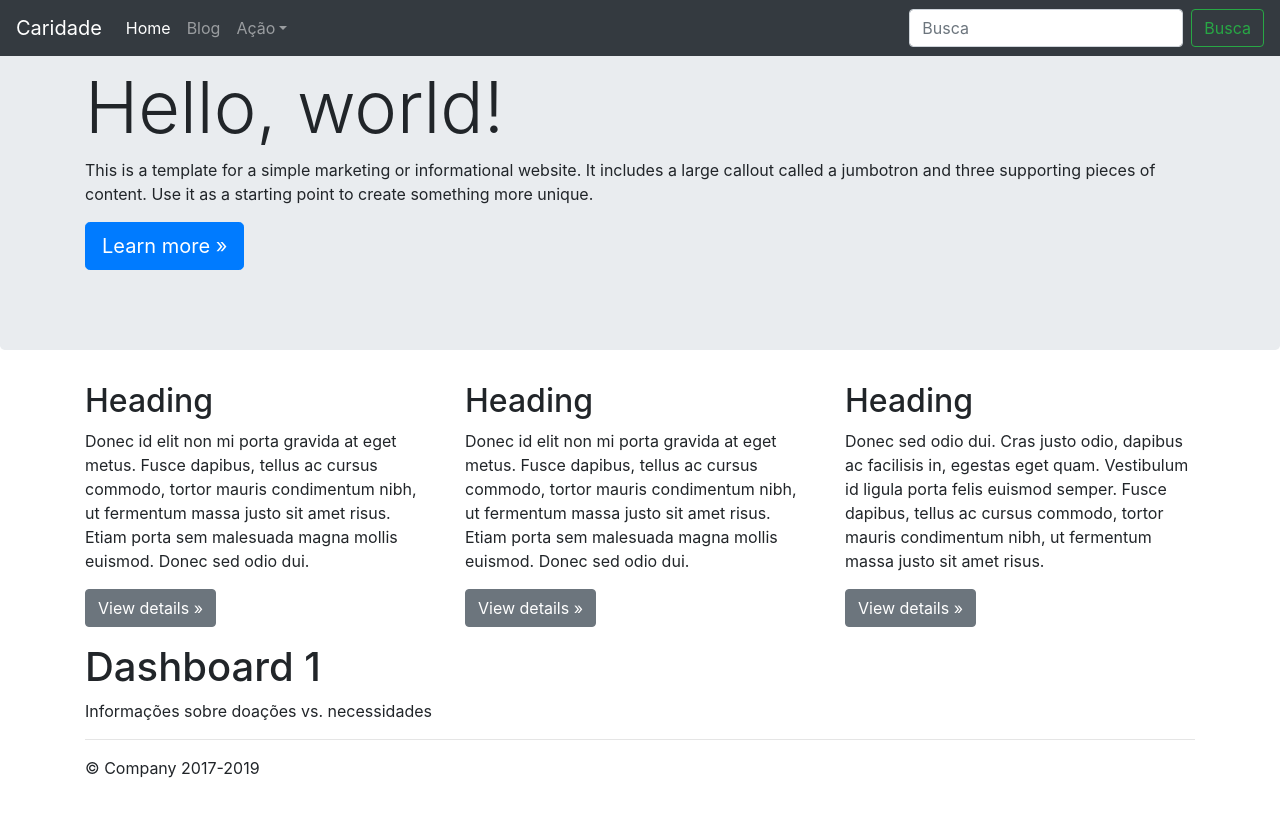
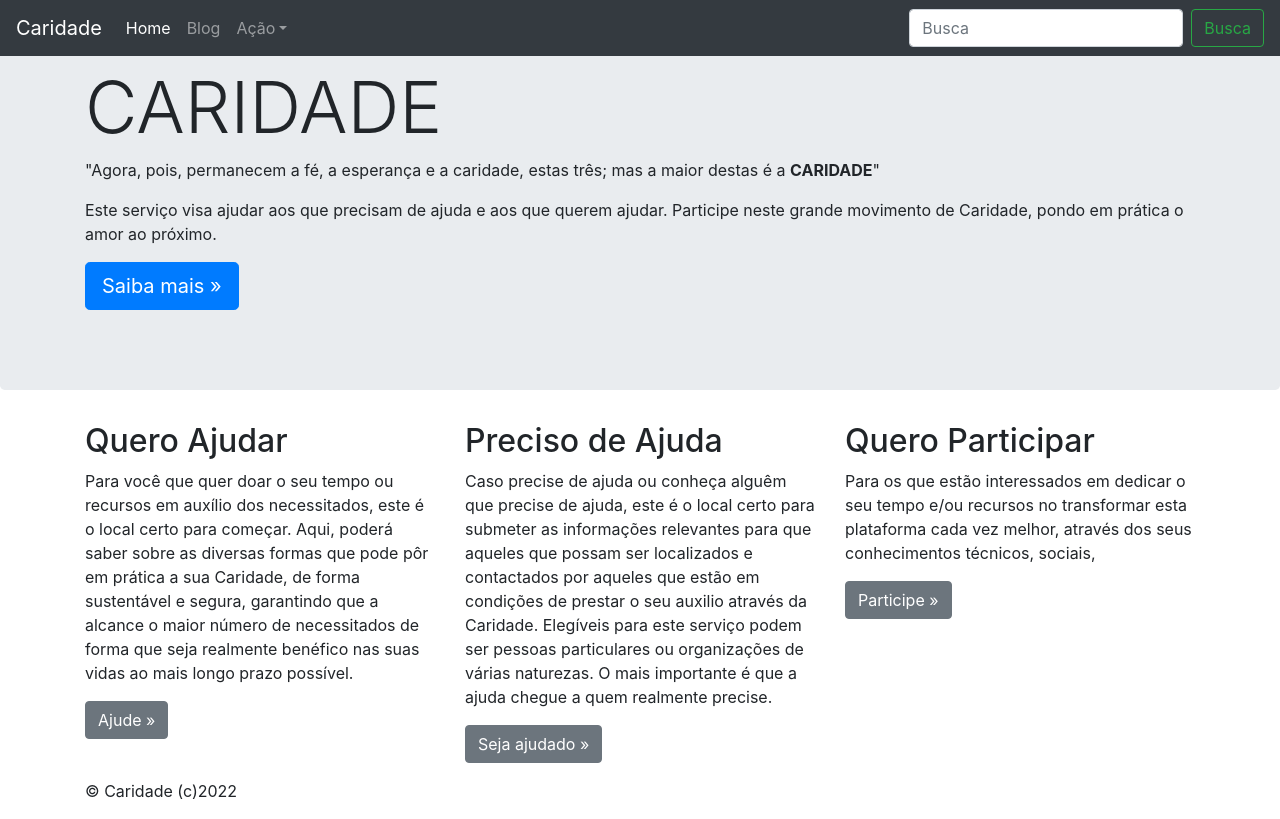
Before and after one commit to seckt0r/caridade, a Django app: template acao/templates/acao/dashboard.html in a window 1280 px wide. Before the commit the page ends 778 px from the top, so only its background shows below. Run offline with Django 3.2, Linux system fonts and the light colour scheme; the template is opened without the code that fills it, so the values that code supplies are empty; some libraries are stand-ins or nearby versions.

Commit message:
Atualização da versão do Django e textos na dashboard.

```diff
--- a/acao/templates/acao/dashboard.html
+++ b/acao/templates/acao/dashboard.html
@@ -2,6 +2,26 @@
 {% load static %}
 
 {% block conteudo %}
-<h1>Dashboard 1</h1>
-Informações sobre doações vs. necessidades
+
+<div class="container">
+    <!-- Example row of columns -->
+    <div class="row">
+      <div class="col-md-4">
+        <h2>Quero Ajudar</h2>
+        <p>Para você que quer doar o seu tempo ou recursos em auxílio dos necessitados, este é o local certo para começar. Aqui, poderá saber sobre as diversas formas que pode pôr em prática a sua Caridade, de forma sustentável e segura, garantindo que a alcance o maior número de necessitados de forma que seja realmente benéfico nas suas vidas ao mais longo prazo possível.</p>
+        <p><a class="btn btn-secondary" href="#" role="button">Ajude &raquo;</a></p>
+      </div>
+      <div class="col-md-4">
+        <h2>Preciso de Ajuda</h2>
+        <p>Caso precise de ajuda ou conheça alguêm que precise de ajuda, este é o local certo para submeter as informações relevantes para que aqueles que possam ser localizados e contactados por aqueles que estão em condições de prestar o seu auxilio através da Caridade. Elegíveis para este serviço podem ser pessoas particulares ou organizações de várias naturezas. O mais importante é que a ajuda chegue a quem realmente precise.</p>
+        <p><a class="btn btn-secondary" href="#" role="button">Seja ajudado &raquo;</a></p>
+      </div>
+      <div class="col-md-4">
+        <h2>Quero Participar</h2>
+        <p>Para os que estão interessados em dedicar o seu tempo e/ou recursos no transformar esta plataforma cada vez melhor, através dos seus conhecimentos técnicos, sociais, </p>
+        <p><a class="btn btn-secondary" href="#" role="button">Participe &raquo;</a></p>
+      </div>
+    </div>
+</div>
+
 {% endblock conteudo %}
--- /dev/null
+++ b/requirements.txt
@@ -0,0 +1,3 @@
+asgiref==3.5.2
+Django==4.0.4
+sqlparse==0.4.2
--- a/templates/base.html
+++ b/templates/base.html
@@ -67,46 +67,24 @@
 
 <main role="main">
 
-  <!-- Main jumbotron for a primary marketing message or call to action -->
   <div class="jumbotron">
     <div class="container">
-      <h1 class="display-3">Hello, world!</h1>
-      <p>This is a template for a simple marketing or informational website. It includes a large callout called a jumbotron and three supporting pieces of content. Use it as a starting point to create something more unique.</p>
-      <p><a class="btn btn-primary btn-lg" href="#" role="button">Learn more &raquo;</a></p>
+      <h1 class="display-3">CARIDADE</h1>
+      <p>"Agora, pois, permanecem a fé, a esperança e a caridade, estas três; mas a maior destas é a <b>CARIDADE</b>"</p>
+      <p>Este serviço visa ajudar aos que precisam de ajuda e aos que querem ajudar. Participe neste grande movimento de Caridade, pondo em prática o amor ao próximo.</p>
+      <p><a class="btn btn-primary btn-lg" href="#" role="button">Saiba mais &raquo;</a></p>
     </div>
   </div>
 
-  <div class="container">
-    <!-- Example row of columns -->
-    <div class="row">
-      <div class="col-md-4">
-        <h2>Heading</h2>
-        <p>Donec id elit non mi porta gravida at eget metus. Fusce dapibus, tellus ac cursus commodo, tortor mauris condimentum nibh, ut fermentum massa justo sit amet risus. Etiam porta sem malesuada magna mollis euismod. Donec sed odio dui. </p>
-        <p><a class="btn btn-secondary" href="#" role="button">View details &raquo;</a></p>
-      </div>
-      <div class="col-md-4">
-        <h2>Heading</h2>
-        <p>Donec id elit non mi porta gravida at eget metus. Fusce dapibus, tellus ac cursus commodo, tortor mauris condimentum nibh, ut fermentum massa justo sit amet risus. Etiam porta sem malesuada magna mollis euismod. Donec sed odio dui. </p>
-        <p><a class="btn btn-secondary" href="#" role="button">View details &raquo;</a></p>
-      </div>
-      <div class="col-md-4">
-        <h2>Heading</h2>
-        <p>Donec sed odio dui. Cras justo odio, dapibus ac facilisis in, egestas eget quam. Vestibulum id ligula porta felis euismod semper. Fusce dapibus, tellus ac cursus commodo, tortor mauris condimentum nibh, ut fermentum massa justo sit amet risus.</p>
-        <p><a class="btn btn-secondary" href="#" role="button">View details &raquo;</a></p>
-      </div>
-    </div>
+
     {% block conteudo %}
     {% endblock conteudo %}
 
 
-    <hr>
-
-  </div> <!-- /container -->
-
 </main>
 
 <footer class="container">
-  <p>&copy; Company 2017-2019</p>
+  <p>&copy; Caridade (c)2022</p>
 </footer>
  <!-- jQuery first, then Popper.js, then Bootstrap JS -->
     <script src="https://code.jquery.com/jquery-3.3.1.slim.min.js" integrity="sha384-q8i/X+965DzO0rT7abK41JStQIAqVgRVzpbzo5smXKp4YfRvH+8abtTE1Pi6jizo" crossorigin="anonymous"></script>
```
Also changed, not shown: caridade/settings.py (+0 -12 lines), caridade/urls.py (+0 -15 lines).
